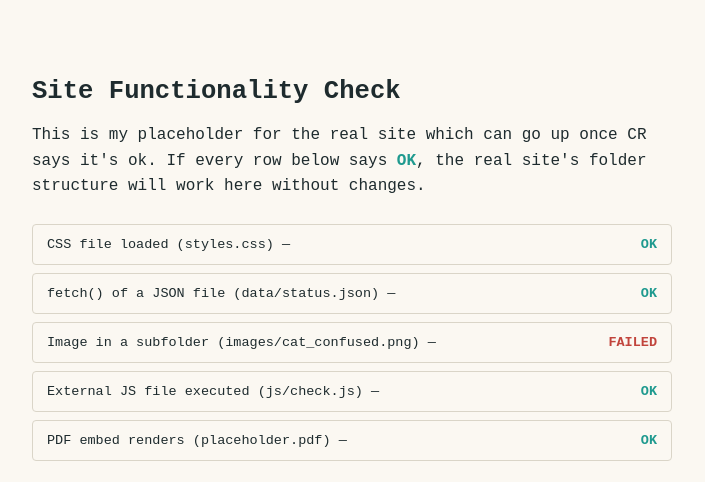
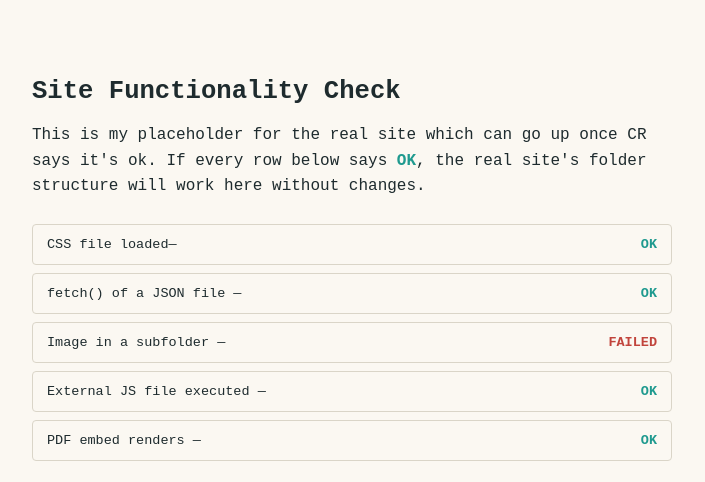
Before and after one commit to nicolegerzon813/automatic-transmission, a plain HTML site: page index.html in a window 1280 px wide. Shown: the top 482 px of the page, without its empty margins (288-993 px from the left). Drawn offline with Linux system fonts and the light colour scheme.

Commit message:
minor changes

```diff
--- a/index.html
+++ b/index.html
@@ -15,11 +15,11 @@
     structure will work here without changes.</p>
 
   <ul class="checklist" id="checklist">
-    <li id="check-css">CSS file loaded (styles.css) — <span class="status">checking…</span></li>
-    <li id="check-fetch">fetch() of a JSON file (data/status.json) — <span class="status">checking…</span></li>
-    <li id="check-image">Image in a subfolder (images/cat_confused.png) — <span class="status">checking…</span></li>
-    <li id="check-js">External JS file executed (js/check.js) — <span class="status">checking…</span></li>
-    <li id="check-pdf">PDF embed renders (placeholder.pdf) — <span class="status">checking…</span></li>
+    <li id="check-css">CSS file loaded— <span class="status">checking…</span></li>
+    <li id="check-fetch">fetch() of a JSON file — <span class="status">checking…</span></li>
+    <li id="check-image">Image in a subfolder — <span class="status">checking…</span></li>
+    <li id="check-js">External JS file executed — <span class="status">checking…</span></li>
+    <li id="check-pdf">PDF embed renders — <span class="status">checking…</span></li>
   </ul>
 
   <div class="css-probe" id="css-probe"></div>
```
